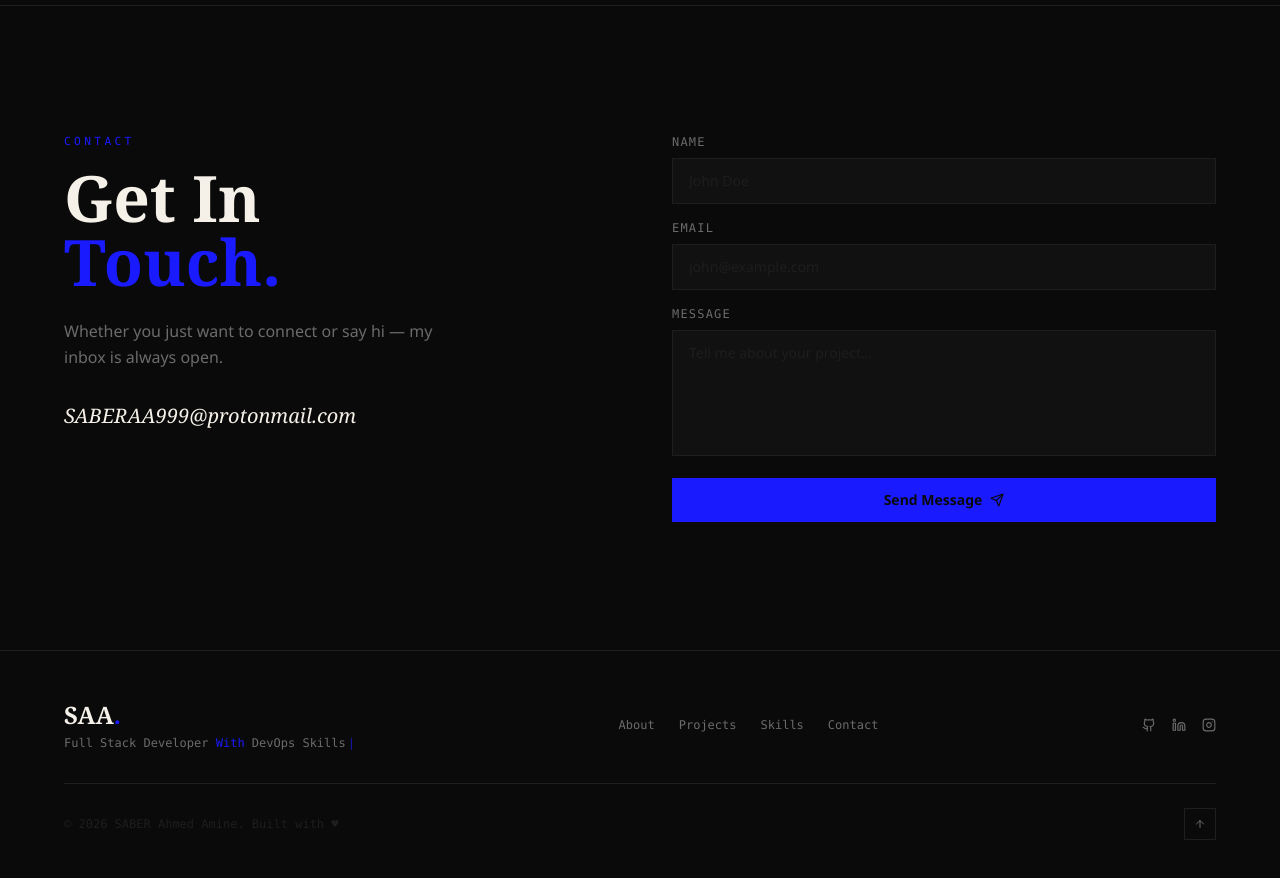
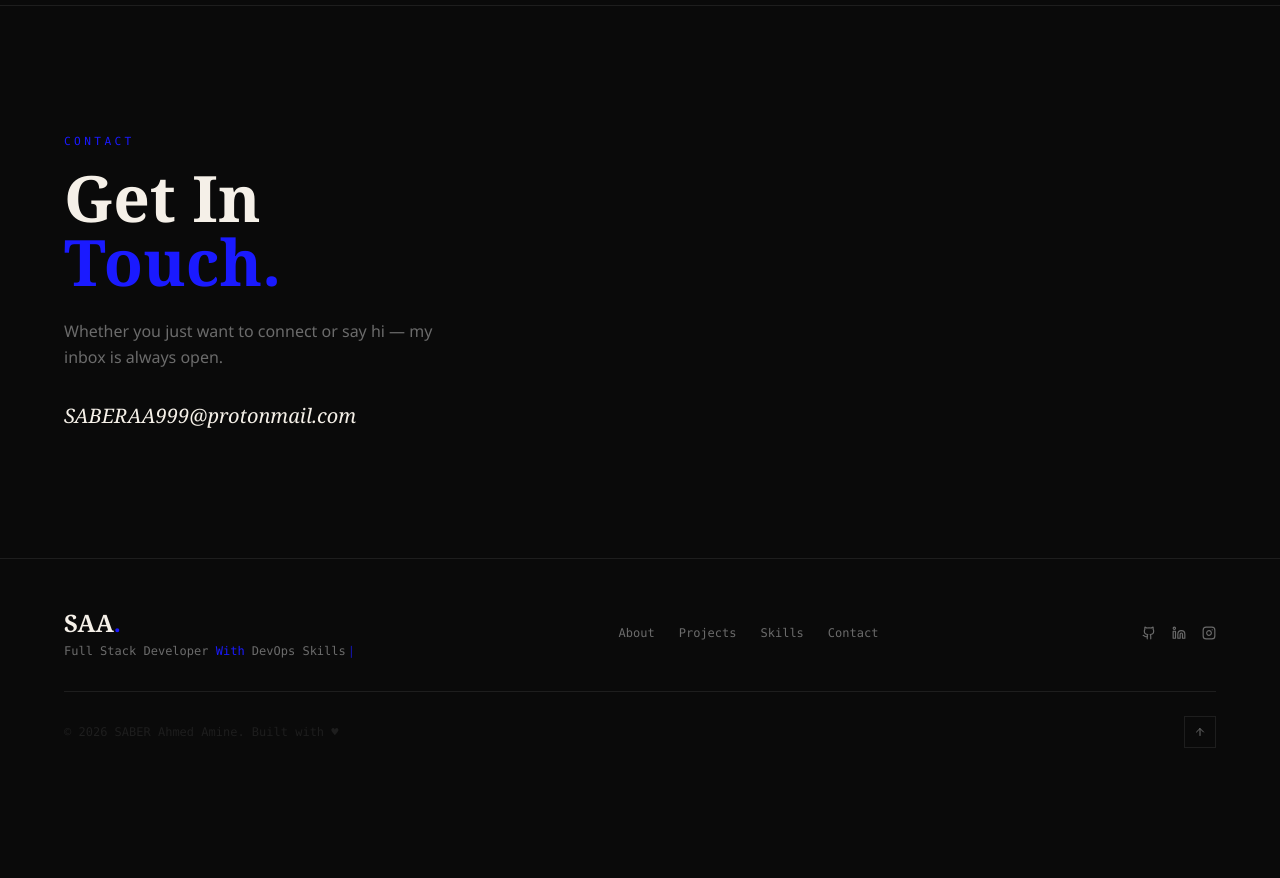
Before and after one commit to SAACyberV99/Portfolio-Website, a Next.js app: page / in a window 1280 px wide. Shown: the part 4160-5038 px from the top of the page. After the commit the page ends 4956 px from the top, so only its background shows below. Built offline with nearby package versions, Linux system fonts and the light colour scheme.

Commit message:
Deleted The Form

```diff
--- a/src/components/Contact.tsx
+++ b/src/components/Contact.tsx
@@ -53,94 +53,6 @@ export default function Contact() {
           </div>
 
           {/* Right — form */}
-          <div>
-            {formState === "success" ? (
-              <div
-                className={`${cardClass} flex h-full flex-col items-center justify-center gap-4 py-16 text-center`}
-              >
-                <CheckCircle className="text-amber" size={40} />
-                <p className="font-display text-2xl font-bold text-paper">
-                  Message sent!
-                </p>
-                <p className="font-body text-muted text-sm">
-                  I&apos;ll get back to you within 24 hours.
-                </p>
-                <button
-                  onClick={() => {
-                    setFormState("idle");
-                    setForm({ name: "", email: "", message: "" });
-                  }}
-                  className={`${outlineButtonClass} mt-4`}
-                >
-                  Send another
-                </button>
-              </div>
-            ) : (
-              <form onSubmit={handleSubmit} className="space-y-4">
-                {/* Name */}
-                <div>
-                  <label className="font-mono text-xs text-muted uppercase tracking-widest block mb-2">
-                    Name
-                  </label>
-                  <input
-                    type="text"
-                    name="name"
-                    value={form.name}
-                    onChange={handleChange}
-                    required
-                    placeholder="John Doe"
-                    className="w-full bg-[#111] border border-border px-4 py-3 font-body text-sm text-paper placeholder:text-border focus:outline-none focus:border-amber transition-colors"
-                  />
-                </div>
-
-                {/* Email */}
-                <div>
-                  <label className="font-mono text-xs text-muted uppercase tracking-widest block mb-2">
-                    Email
-                  </label>
-                  <input
-                    type="email"
-                    name="email"
-                    value={form.email}
-                    onChange={handleChange}
-                    required
-                    placeholder="john@example.com"
-                    className="w-full bg-[#111] border border-border px-4 py-3 font-body text-sm text-paper placeholder:text-border focus:outline-none focus:border-amber transition-colors"
-                  />
-                </div>
-
-                {/* Message */}
-                <div>
-                  <label className="font-mono text-xs text-muted uppercase tracking-widest block mb-2">
-                    Message
-                  </label>
-                  <textarea
-                    name="message"
-                    value={form.message}
-                    onChange={handleChange}
-                    required
-                    rows={5}
-                    placeholder="Tell me about your project..."
-                    className="w-full bg-[#111] border border-border px-4 py-3 font-body text-sm text-paper placeholder:text-border focus:outline-none focus:border-amber transition-colors resize-none"
-                  />
-                </div>
-
-                <button
-                  type="submit"
-                  disabled={formState === "loading"}
-                  className={`${primaryButtonClass} w-full justify-center disabled:opacity-60`}
-                >
-                  {formState === "loading" ? (
-                    "Sending..."
-                  ) : (
-                    <>
-                      Send Message <Send size={14} />
-                    </>
-                  )}
-                </button>
-              </form>
-            )}
-          </div>
         </div>
       </div>
     </section>
```
